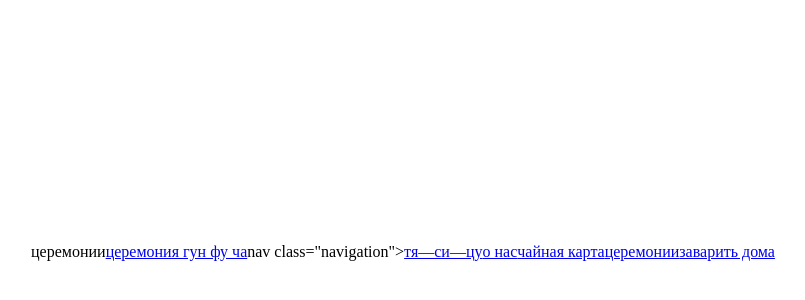
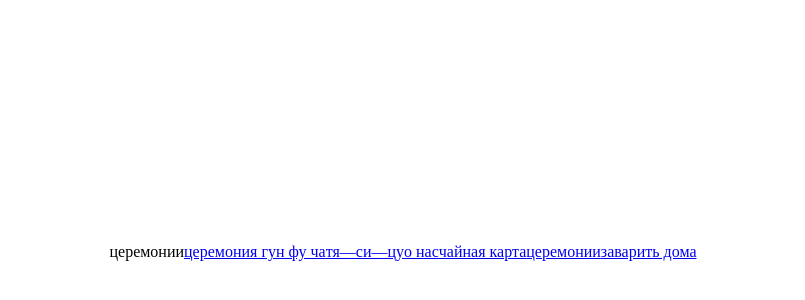
Before and after one commit to HSEADC/tyasitsu, a website built with webpack: page src/ceremonies.html in a window 1280 px wide. Shown: the part 148-448 px from the top of the page, without its empty margins (237-1042 px from the left). Built offline with nearby package versions, Linux system fonts and the light colour scheme.

Commit message:
navigation

```diff
--- a/src/ceremonies.html
+++ b/src/ceremonies.html
@@ -30,7 +30,6 @@
     <h1>церемонии</h1>
 
     <a href="../src/article.html">церемония гун фу ча</a>
-    nav class="navigation">
       <a href="index.html">тя—си—цу</a>
       <div class="stripe2"></div>
       <a href="about.html">о нас</a>
```
Also changed, not shown: src/homemade.html (+0 -1 lines).
